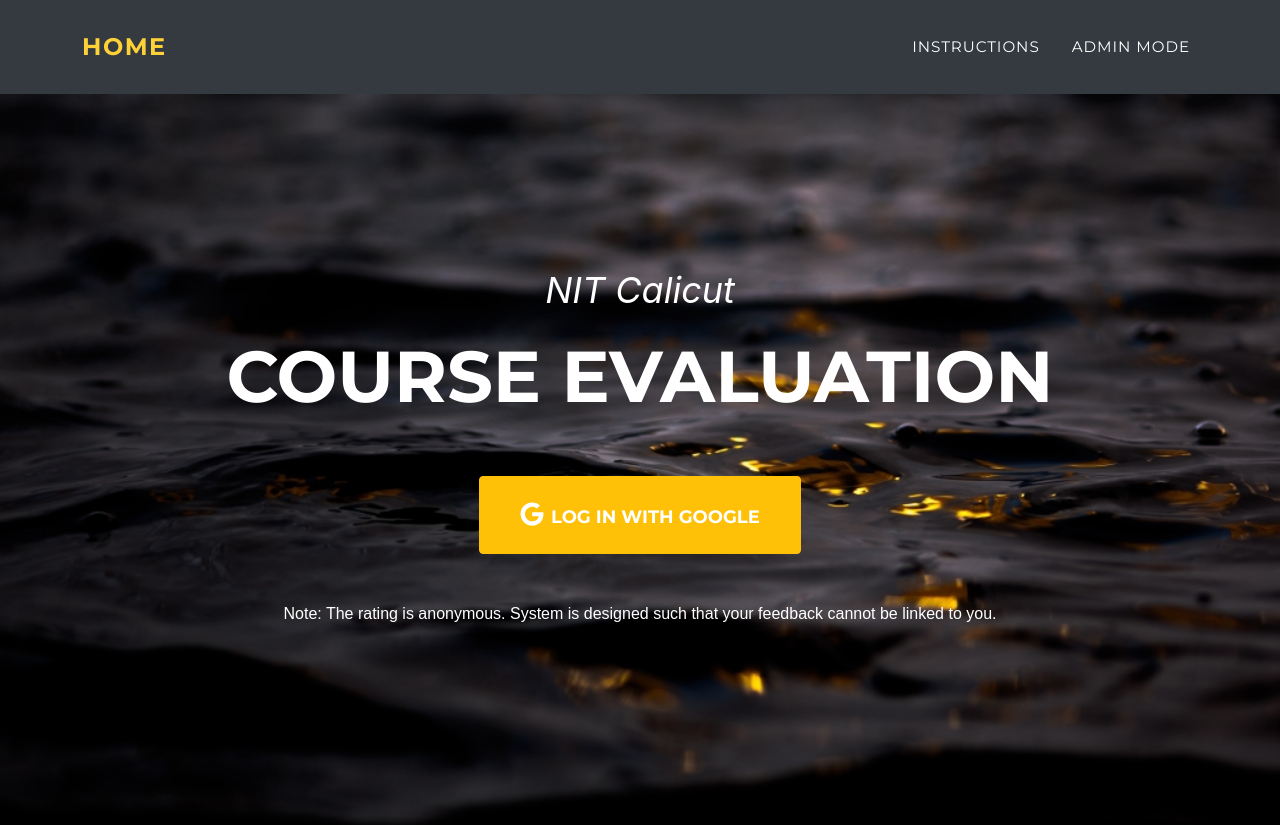
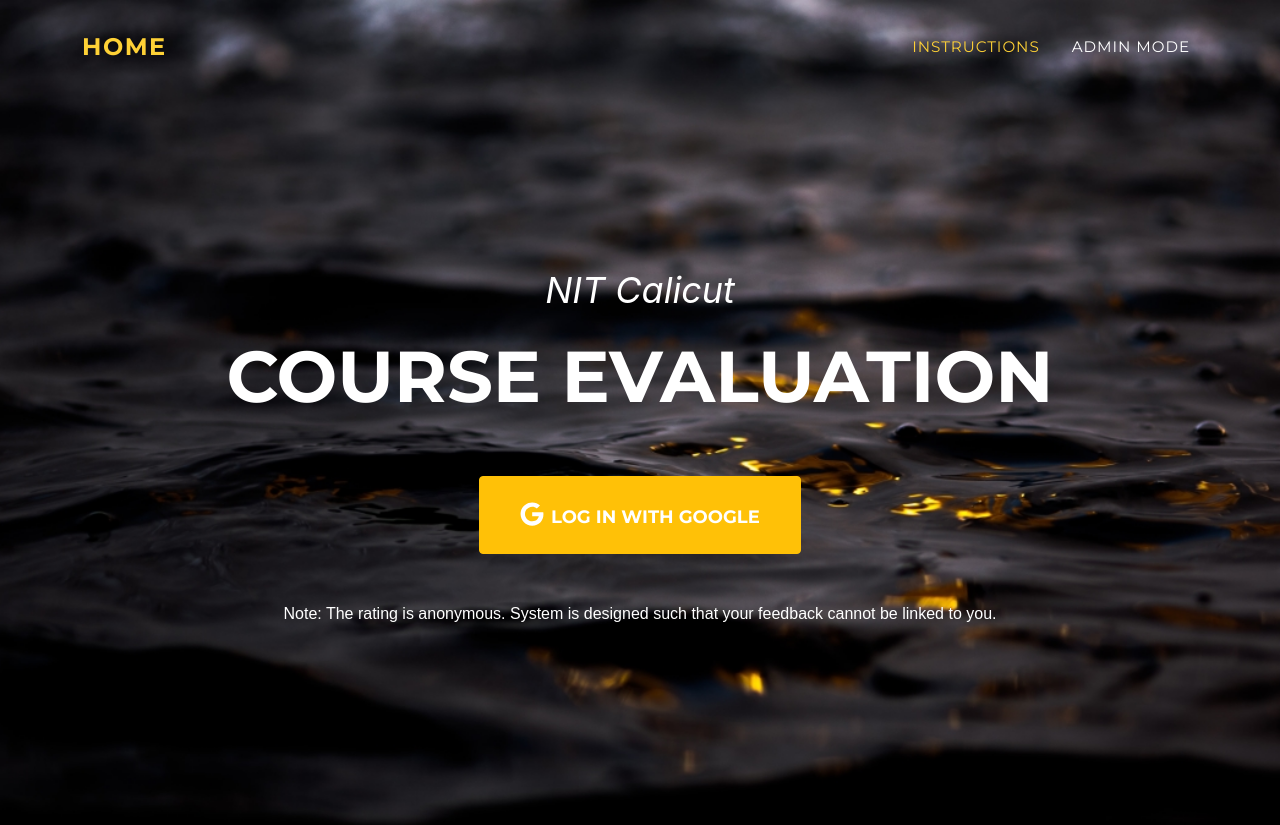
Before and after one commit to thanzeelhassan/Demo-Course-Evaluation, a Django app: page / in a window 1280 px wide. Shown: the top 825 px of the page. Run offline with Django 3.2, Linux system fonts and the light colour scheme; some libraries are stand-ins or nearby versions; some web fonts are replaced.

Commit message:
Update home.html

```diff
--- a/templates/home.html
+++ b/templates/home.html
@@ -27,22 +27,23 @@
     </head>
     <body id="page-top">
         <!-- Navigation-->
-        <nav class="navbar navbar-expand-lg navbar-dark fixed-top bg-dark" id="mainNav">
+        <nav class="navbar navbar-expand-lg navbar-dark fixed-top" id="mainNav">
            <div class="container">
                <a class="navbar-brand js-scroll-trigger" href="/">
                 	<!-- <img src="{% static 'assets/img/our.svg' %}" /> -->
                   HOME
-
                </a><button class="navbar-toggler navbar-toggler-right" type="button" data-toggle="collapse" data-target="#navbarResponsive" aria-controls="navbarResponsive" aria-expanded="false" aria-label="Toggle navigation">Menu<i class="fas fa-bars ml-1"></i></button>
                <div class="collapse navbar-collapse" id="navbarResponsive">
                    <ul class="navbar-nav text-uppercase ml-auto">
-                        <li class="nav-item"><a class="nav-link js-scroll-trigger" href="/#instructions">Instructions</a></li>
+                       <li class="nav-item"><a class="nav-link js-scroll-trigger" href="#instructions">Instructions</a></li>
                        <li class="nav-item"><a class="nav-link js-scroll-trigger" href="/admin">Admin Mode</a></li>
 
                    </ul>
                </div>
            </div>
        </nav>
+
+
         <!-- Masthead-->
         <header class="masthead">
             <div class="container">
```
Lines whose indentation alone changed are shown as unchanged.
